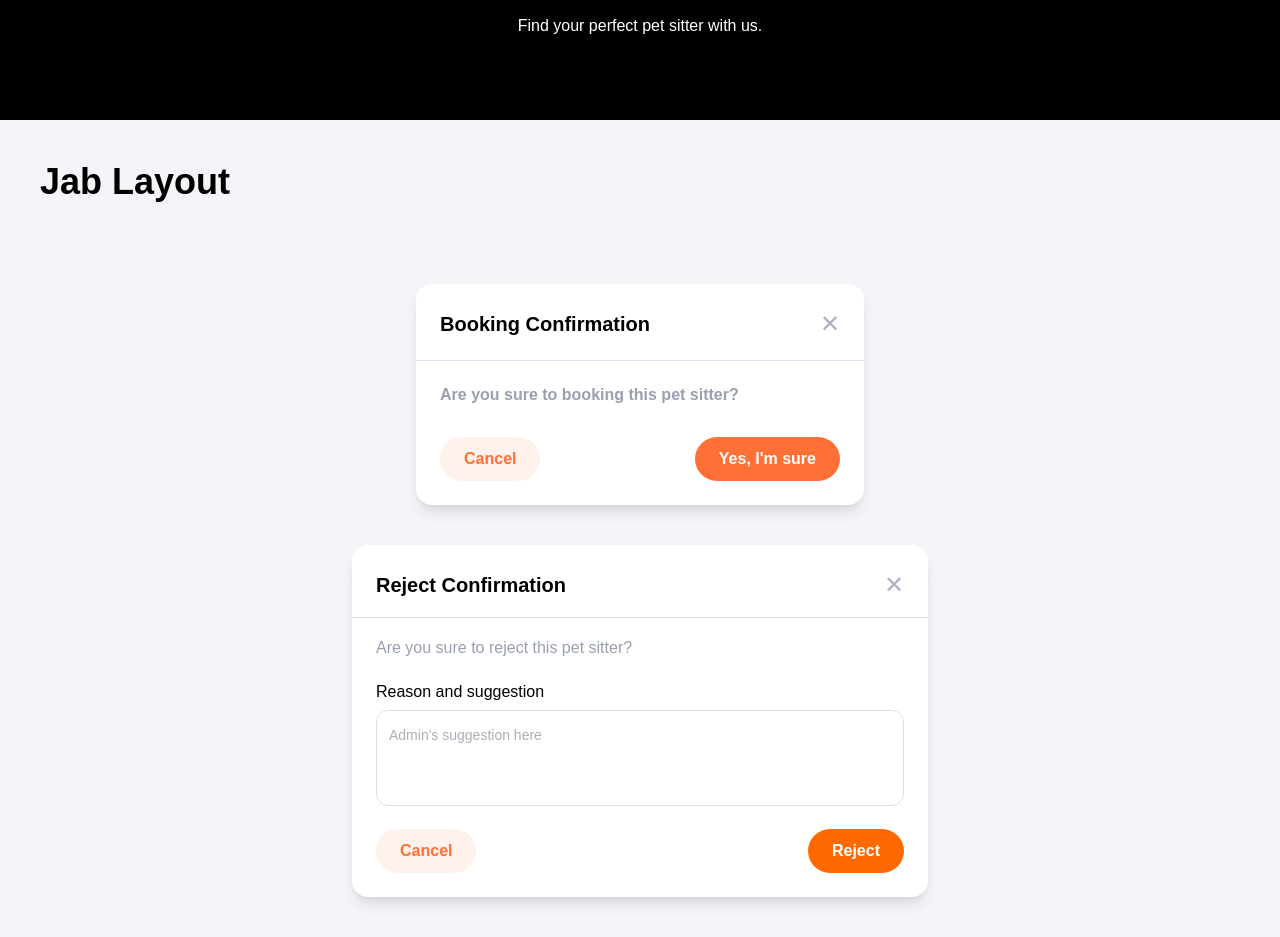
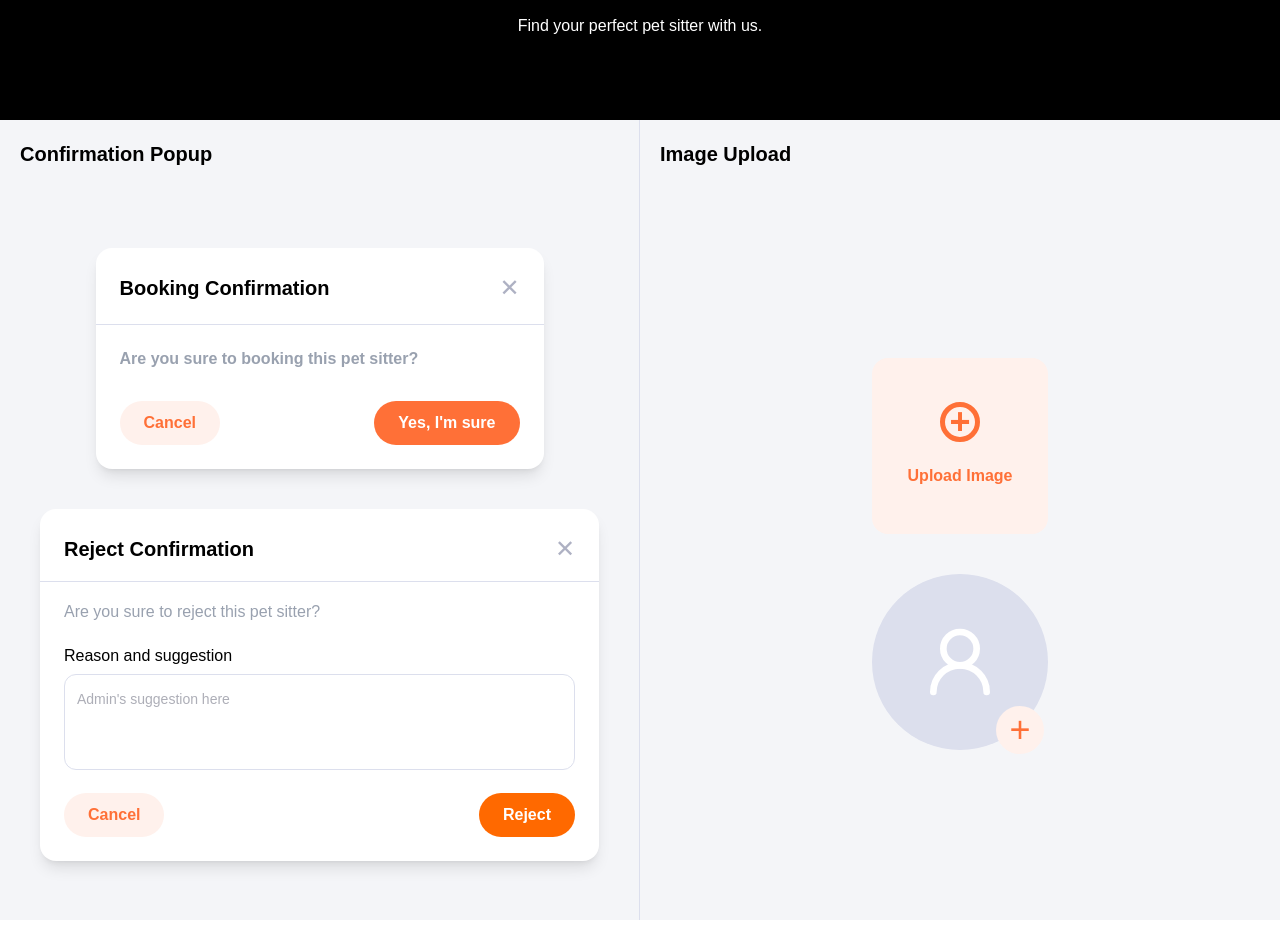
Before and after one commit to bzforest/petsitter-client, a Vue app: page / in a window 1280 px wide. Shown: the part 7800-8737 px from the top of the page. Built offline with nearby package versions, Linux system fonts and the light colour scheme; a web font is replaced by a local one.

Commit message:
feat: Introduce ImageUpload component to the Design System, allowing users to upload and preview images in both square and circle variants.

```diff
--- /dev/null
+++ b/src/components/ui/ImageUpload.vue
@@ -0,0 +1,67 @@
+<script setup lang="ts">
+import { ref } from 'vue'
+import { UserRound } from 'lucide-vue-next';
+
+const props = defineProps<{
+    variant?: 'square' | 'circle'  // default = square
+}>()
+
+const previewUrl = ref<string | null>(null)
+
+function onFileChange(e: Event) {
+    const file = (e.target as HTMLInputElement).files?.[0]
+    if (!file) return
+    previewUrl.value = URL.createObjectURL(file)
+}
+
+function removeImage() {
+    previewUrl.value = null
+}
+</script>
+
+<template>
+    <!-- ===== SQUARE VARIANT ===== -->
+    <template v-if="variant !== 'circle'">
+        <!-- ยังไม่มีรูป: แสดงปุ่ม upload -->
+        <label v-if="!previewUrl" class="w-44 h-44 flex flex-col items-center justify-center gap-5
+             bg-brand-orange-50 rounded-2xl cursor-pointer
+             hover:bg-brand-orange-100 transition">
+            <div class="w-10 h-10 rounded-full border-5 border-brand-orange-700
+                  flex items-center justify-center text-brand-orange-700 text-4xl font-bold">
+                +
+            </div>
+            <span class="body-2 text-brand-orange-700 font-bold">Upload Image</span>
+            <input type="file" accept="image/*" class="hidden" @change="onFileChange" />
+        </label>
+
+        <!-- มีรูปแล้ว: แสดง preview + ปุ่ม X -->
+        <div v-else class="relative w-44 h-44">
+            <img :src="previewUrl" class="w-full h-full object-cover rounded-2xl" />
+            <button @click="removeImage" class="absolute -top-2 -right-2 w-7 h-7 rounded-full
+               bg-brand-gray-500 text-white text-sm flex items-center justify-center
+               hover:bg-brand-gray-700 transition">
+                ✕
+            </button>
+        </div>
+    </template>
+
+    <!-- ===== CIRCLE VARIANT ===== -->
+    <template v-else>
+        <div class="relative w-44 h-44">
+            <!-- รูป หรือ placeholder -->
+            <div class="w-full h-full rounded-full overflow-hidden bg-brand-gray-100
+                  flex items-center justify-center">
+                <img v-if="previewUrl" :src="previewUrl" class="w-full h-full object-cover" />
+                <!-- placeholder icon -->
+                <UserRound class="w-20 h-20 text-brand-white" />
+            </div>
+
+            <!-- ปุ่ม + วงกลมด้านล่างขวา -->
+            <label
+                class="absolute -bottom-1 right-1 w-12 h-12 rounded-full bg-brand-orange-50 text-brand-orange-700 flex items-center justify-center cursor-pointer text-4xl font-base hover:bg-brand-orange-100 transition">
+                +
+                <input type="file" accept="image/*" class="hidden" @change="onFileChange" />
+            </label>
+        </div>
+    </template>
+</template>
--- a/src/views/DesignSystem.vue
+++ b/src/views/DesignSystem.vue
@@ -42,6 +42,7 @@ import logoWhite from "../assets/logo/Property 1=white.png";
 // พื้นที่ของ Jab
 import BookingConfirm from "@/components/ui/BookingConfirm.vue";
 import RejectConfirmPopup from "@/components/ui/RejectConfirmPopup.vue";
+import ImageUpload from "@/components/ui/ImageUpload.vue";
 </script>
 
 <template>
@@ -471,17 +472,30 @@ import RejectConfirmPopup from "@/components/ui/RejectConfirmPopup.vue";
   </div>
 
   <!-- Jab Layout -->
-  <div class="min-h-screen flex flex-col bg-brand-gray-50">
-    <header class="flex items-center justify-between p-10">
-      <h1 class="headline-2">Jab Layout</h1>
-    </header>
-    <main class="grow p-10 space-y-10 flex flex-col items-center justify-center">
-      <BookingConfirm
-        message="Are you sure to booking this pet sitter?"
-        @confirm="() => { }" @cancel="() => { }" />
-      <RejectConfirmPopup
-        message="Are you sure to reject this pet sitter?"
-        reasonPlaceholder="Admin's suggestion here" @confirm="() => { }" @cancel="() => { }" />
-    </main>
-  </div>
+  <main class="min-h-screen bg-brand-gray-50 grid grid-cols-2 divide-x divide-brand-gray-100">
+    <!-- Confirmation Popup -->
+    <div class="flex flex-col">
+      <header class="flex flex-col p-5">
+        <h1 class="headline-4">Confirmation Popup</h1>
+      </header>
+      <main class="grow flex flex-col items-center justify-center space-y-10 p-10">
+        <BookingConfirm message="Are you sure to booking this pet sitter?" @confirm="() => { }" @cancel="() => { }" />
+        <RejectConfirmPopup message="Are you sure to reject this pet sitter?"
+          reasonPlaceholder="Admin's suggestion here" @confirm="() => { }" @cancel="() => { }" />
+      </main>
+    </div>
+
+    <!-- Image Upload -->
+    <div class="flex flex-col">
+      <header class="flex flex-col p-5">
+        <h1 class="headline-4">Image Upload</h1>
+      </header>
+      <main class="grow flex flex-col items-center justify-center space-y-10 p-10">
+        <ImageUpload />
+        <ImageUpload variant="circle" />
+      </main>
+    </div>
+  </main>
+
+
 </template>
```
